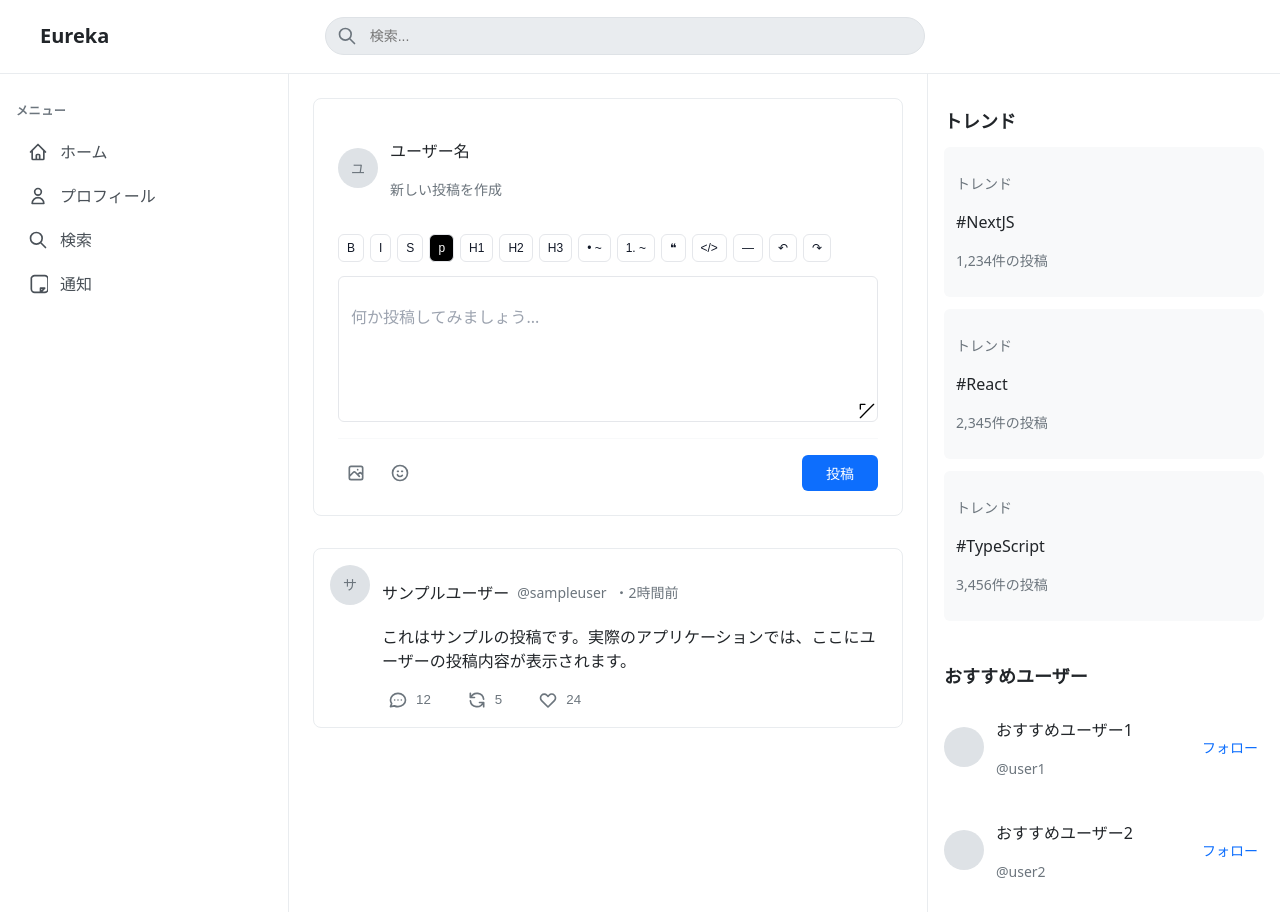
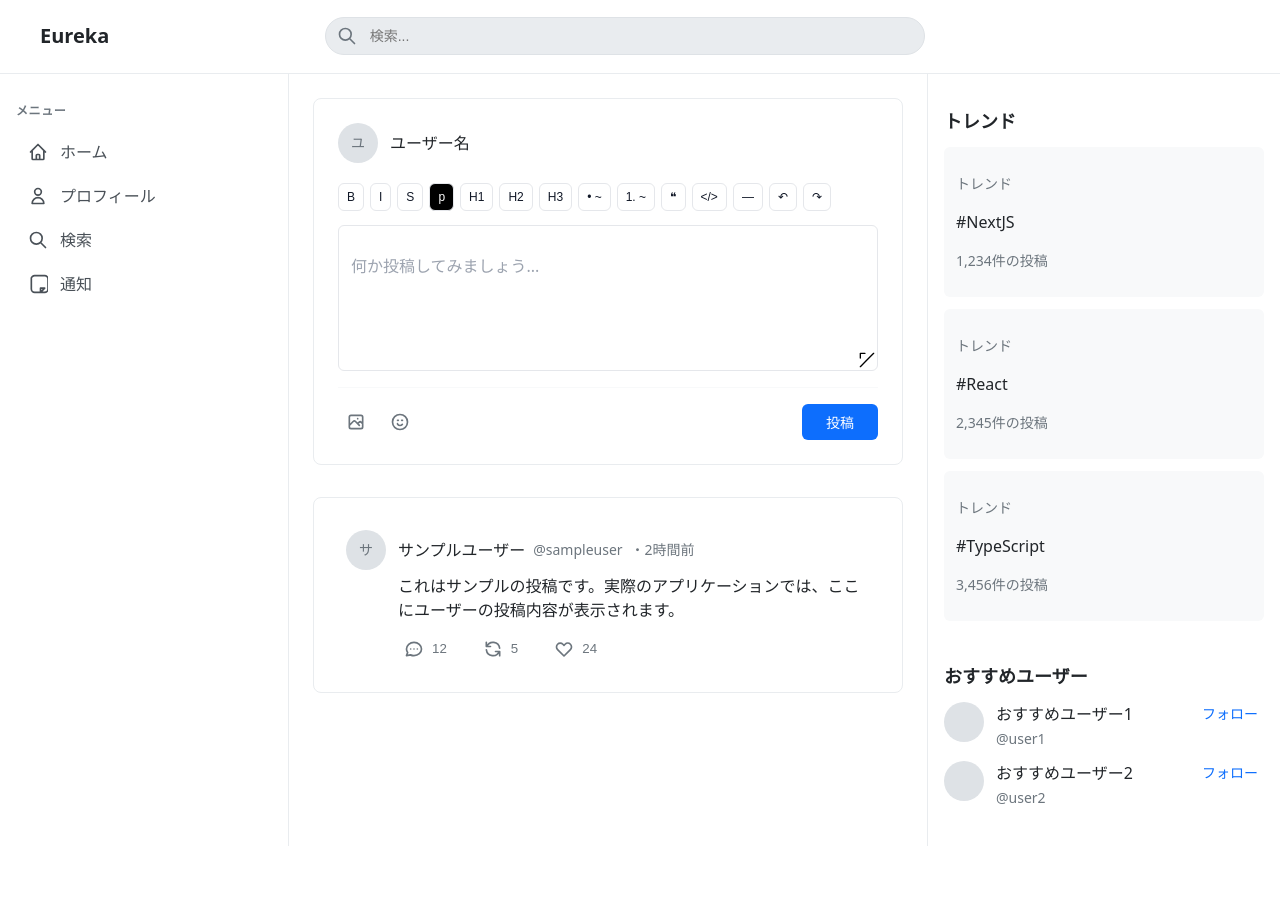
Before and after one commit to Uncle-Peke/eureka-editor-proto, a Next.js app in the folder frontend/: page / in a window 1280 px wide. After the commit the page ends 846 px from the top, so only its background shows below. Built offline with nearby package versions, Linux system fonts and the light colour scheme.

Commit message:
右サイドバー、投稿カード、投稿エディターのスタイルを調整し、要素の配置を改善。ユーザー名とハンドルのマージンを設定し、全体のレイアウトを整えました。

```diff
--- a/frontend/src/components/layout/RightSidebar.tsx
+++ b/frontend/src/components/layout/RightSidebar.tsx
@@ -85,7 +85,7 @@ export default function RightSidebar() {
             {recommendedUsers.map((user, index) => (
               <div
                 key={index}
-                style={{ display: "flex", alignItems: "center", gap: "12px" }}
+                style={{ display: "flex", alignItems: "flex-start", gap: "12px" }}
               >
                 <div
                   style={{
@@ -95,13 +95,15 @@ export default function RightSidebar() {
                     borderRadius: "50%",
                   }}
                 ></div>
-                <div style={{ flex: 1 }}>
-                  <p style={{ fontWeight: "500", color: "#212529" }}>
-                    {user.username}
-                  </p>
-                  <p style={{ fontSize: "14px", color: "#6c757d" }}>
-                    {user.handle}
-                  </p>
+                <div style={{ flex: 1, display: "flex", alignItems: "center", minHeight: "40px" }}>
+                  <div>
+                    <p style={{ fontWeight: "500", color: "#212529", margin: 0 }}>
+                      {user.username}
+                    </p>
+                    <p style={{ fontSize: "14px", color: "#6c757d", margin: "2px 0 0 0" }}>
+                      {user.handle}
+                    </p>
+                  </div>
                 </div>
                 <button
                   style={{
--- a/frontend/src/components/posts/PostCard.tsx
+++ b/frontend/src/components/posts/PostCard.tsx
@@ -13,6 +13,7 @@ export default function PostCard({ post }: PostCardProps) {
         display: "flex",
         alignItems: "flex-start",
         gap: "12px",
+        padding: "16px",
       }}
     >
       <Avatar fallbackText={post.username.charAt(0)} />
@@ -22,9 +23,12 @@ export default function PostCard({ post }: PostCardProps) {
             display: "flex",
             alignItems: "center",
             gap: "8px",
+            minHeight: "40px",
           }}
         >
-          <p style={{ fontWeight: "500", color: "#212529" }}>{post.username}</p>
+          <p style={{ fontWeight: "500", color: "#212529", margin: 0 }}>
+            {post.username}
+          </p>
           <span style={{ fontSize: "14px", color: "#6c757d" }}>
             {post.userHandle}
           </span>
--- a/frontend/src/components/posts/PostEditor.tsx
+++ b/frontend/src/components/posts/PostEditor.tsx
@@ -21,15 +21,18 @@ export default function PostEditor({
       <div
         style={{
           display: "flex",
-          alignItems: "center",
+          alignItems: "flex-start",
           gap: "12px",
           marginBottom: "20px",
         }}
       >
         <Avatar fallbackText={username.charAt(0)} />
-        <div>
-          <p style={{ fontWeight: "500", color: "#212529" }}>{username}</p>
-          <p style={{ fontSize: "14px", color: "#6c757d" }}>新しい投稿を作成</p>
+        <div
+          style={{ display: "flex", alignItems: "center", minHeight: "40px" }}
+        >
+          <p style={{ fontWeight: "500", color: "#212529", margin: 0 }}>
+            {username}
+          </p>
         </div>
       </div>
 
```
